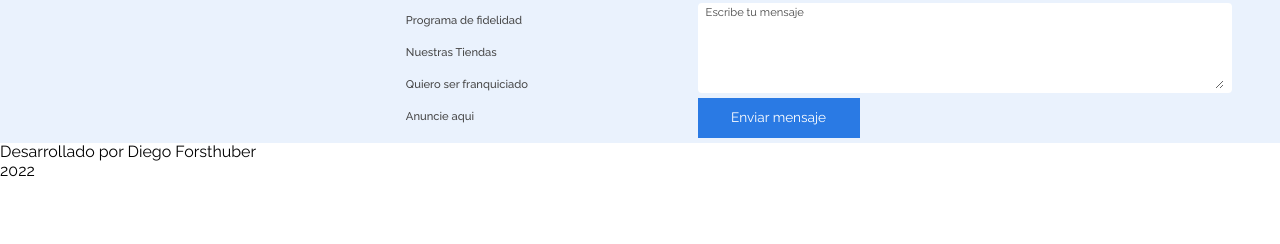
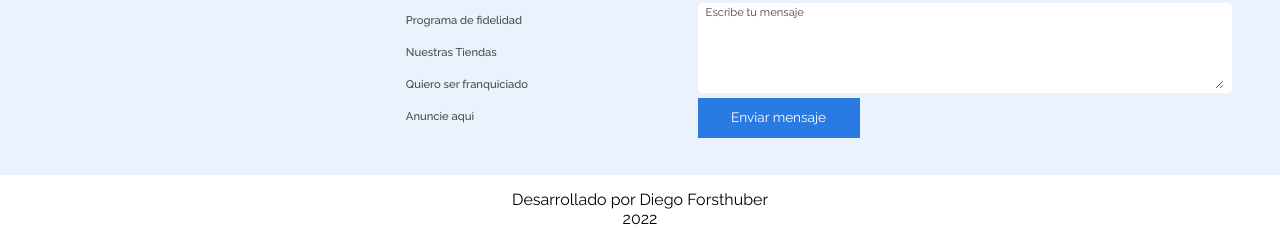
Before and after one commit to forsthuberdiego/E-Commerce, a plain HTML site: page index.html in a window 1280 px wide. Shown: the part 1743-1987 px from the top of the page. Before the commit the page ends 1923 px from the top, so only its background shows below. Drawn offline with Linux system fonts and the light colour scheme.

Commit message:
correcciones Footer

```diff
--- a/css/contacto.css
+++ b/css/contacto.css
@@ -3,7 +3,8 @@
     display: flex;
     flex-wrap: wrap;
     width: 100%;
-    justify-content: center
+    justify-content: center;
+    padding-bottom: 2rem;
 }
 
 .contenedor_contacto{
--- /dev/null
+++ b/css/footer.css
@@ -0,0 +1,4 @@
+footer{
+    text-align: center;
+    padding: 1rem 0 1rem 0;
+}
--- a/index.html
+++ b/index.html
@@ -15,6 +15,7 @@
     <link rel="stylesheet" href="css/flexbox.css">
     <link rel="stylesheet" href="css/categorias.css">
     <link rel="stylesheet" href="css/contacto.css">
+    <link rel="stylesheet" href="css/footer.css">
 
 </head>
 
```
